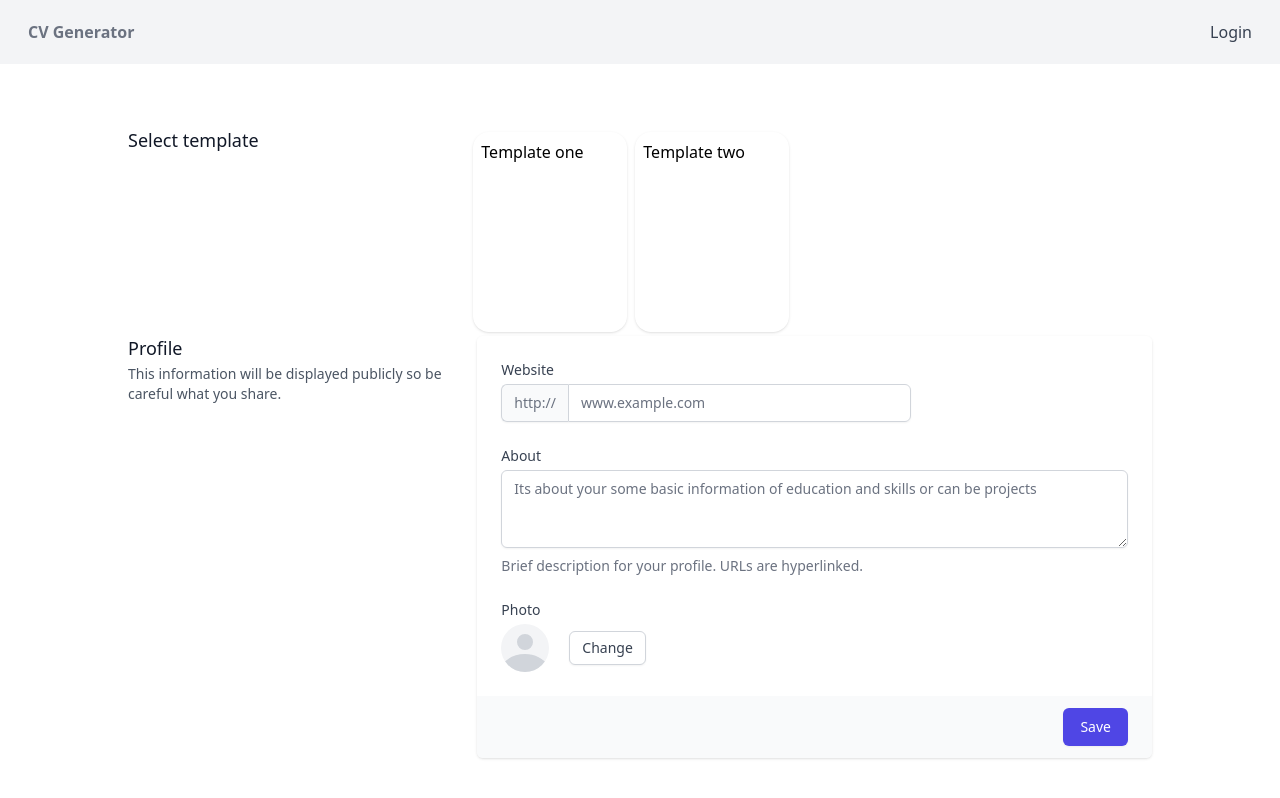
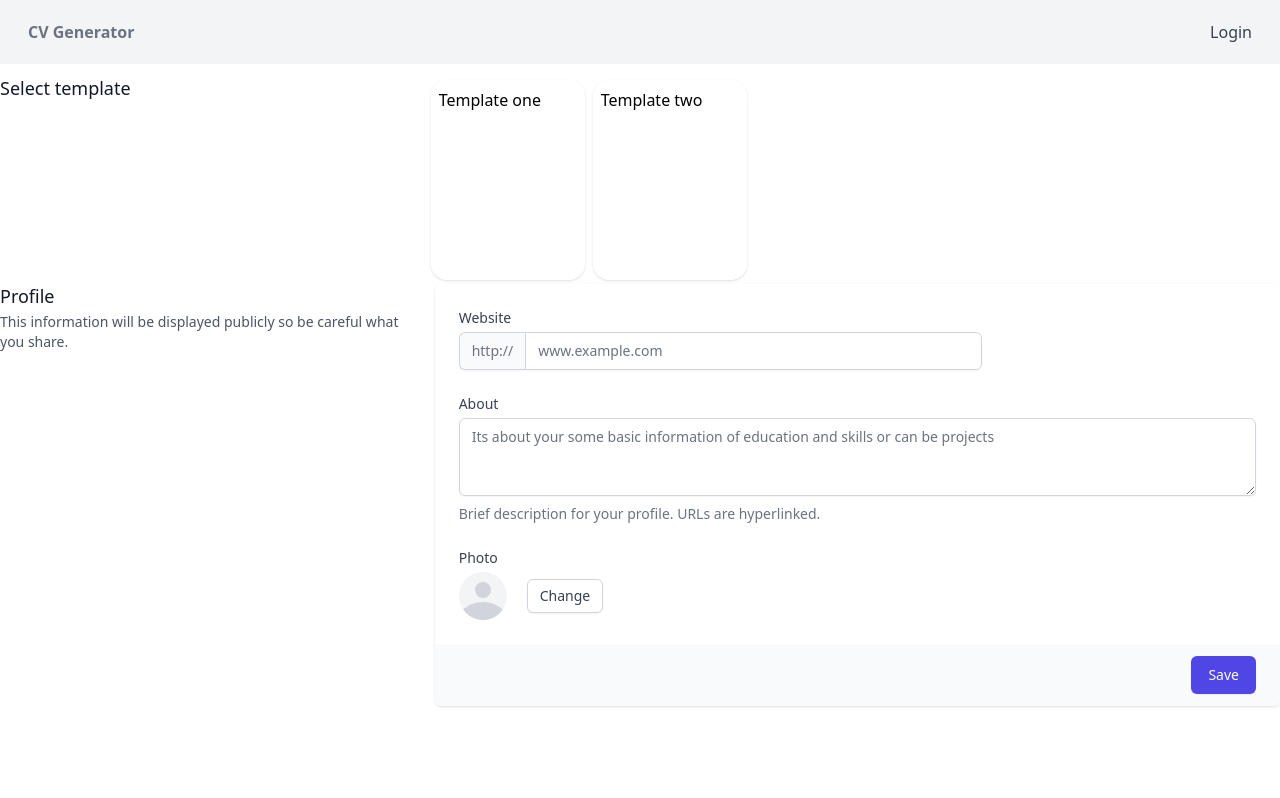
Before and after one commit to prokawsar/cv-generator, a SvelteKit app: page /templates in a window 1280 px wide. Shown: the top 798 px of the page. Built offline with nearby package versions, Linux system fonts and the light colour scheme.

Commit message:
fixed structure

```diff
--- a/src/components/Navbar.svelte
+++ b/src/lib/components/Navbar.svelte
@@ -1,9 +1,9 @@
 <script>
-	import { userInfo } from '../utils/store';
+	import { userInfo } from '../../utils/store';
 	import { page } from '$app/stores';
 </script>
 
-<nav class="bg-gray-100 fixed inset-x-0">
+<div class="bg-gray-100 inset-x-0">
 	<div class="max-w-7xl mx-auto px-4">
 		<div class="flex justify-between">
 			<div class="flex space-x-4">
@@ -50,7 +50,7 @@
 		<a href="#" class="block py-2 px-4 text-sm hover:bg-gray-200">Pricing</a>
 		<a href="#" class="block py-2 px-4 text-sm hover:bg-gray-200">Features</a> -->
 	</div>
-</nav>
+</div>
 
 <style>
 </style>
--- /dev/null
+++ b/src/routes/+error.svelte
@@ -0,0 +1,8 @@
+<script lang="ts">
+	import { page } from '$app/stores';
+	$: console.log($page);
+</script>
+
+<div class="container mx-auto">
+	<p class="text-3xl text-red-600 font-semibold">500 | {$page.error?.message}</p>
+</div>
--- a/src/routes/+layout.svelte
+++ b/src/routes/+layout.svelte
@@ -1,10 +1,12 @@
 <script>
 	import '../css/app.css';
-	import Navbar from '../components/Navbar.svelte';
+	import Navbar from '$lib/components/Navbar.svelte';
 </script>
 
-<Navbar />
+<div class="flex flex-col gap-3">
+	<Navbar />
 
-<div class="md:container p-32">
-	<slot />
+	<div class="md:container mx-auto">
+		<slot />
+	</div>
 </div>
--- a/src/routes/templates/+page.svelte
+++ b/src/routes/templates/+page.svelte
@@ -1,5 +1,5 @@
 <script>
-	import TemplateSelector from '../../components/TemplateSelector.svelte';
+	import TemplateSelector from '$lib/components/TemplateSelector.svelte';
 </script>
 
 <div>
```
Also changed, not shown: src/lib/components/TemplateSelector.svelte (renamed from src/components/TemplateSelector.svelte).
